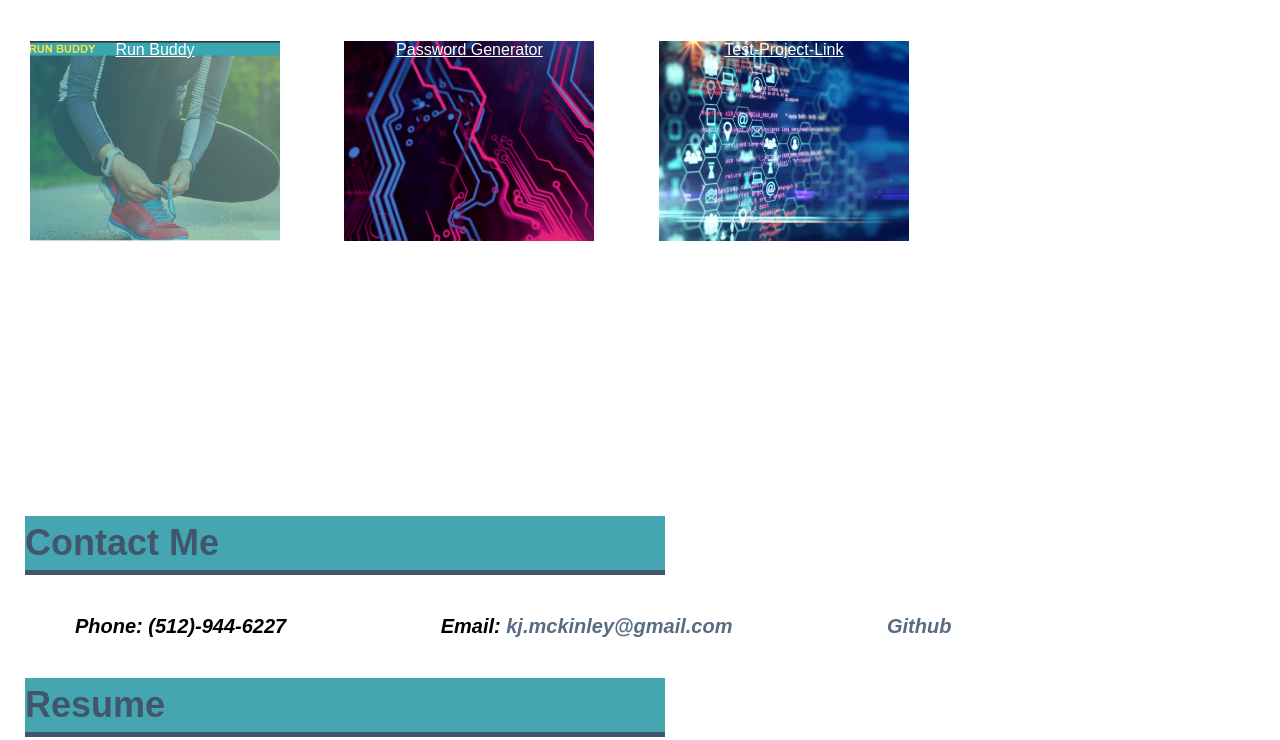
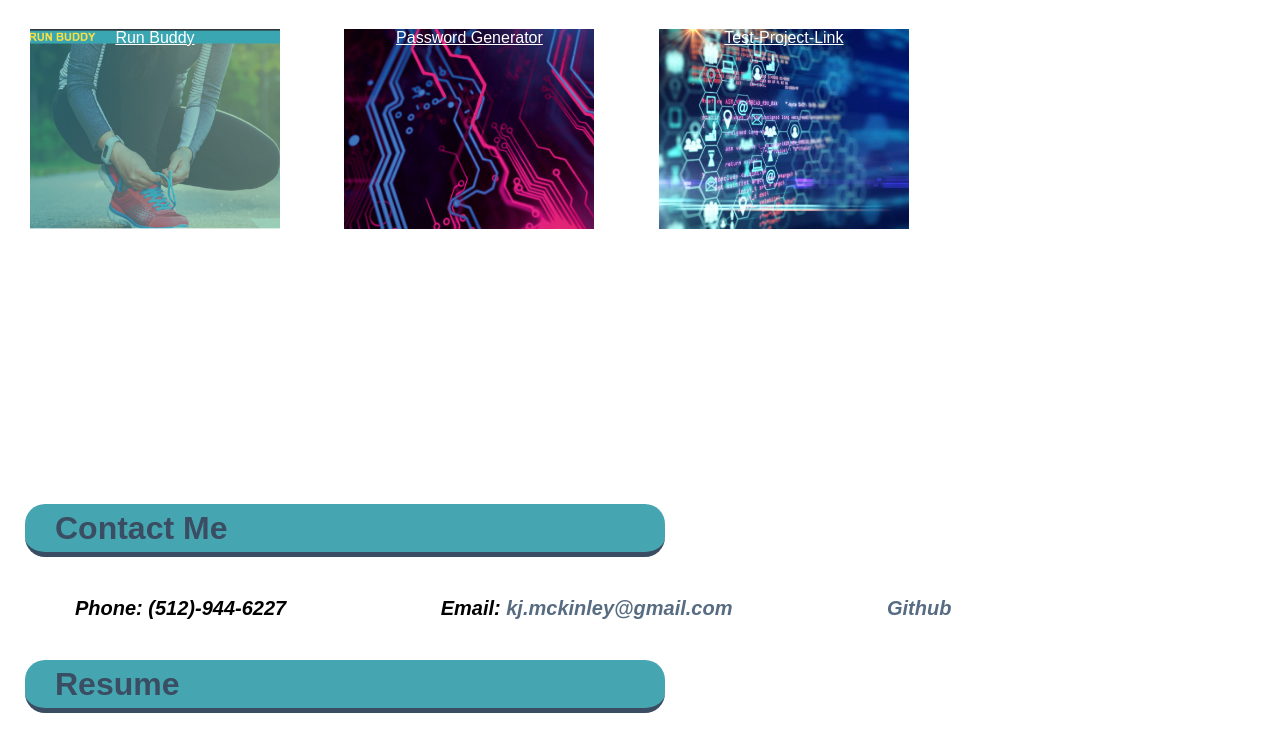
Before and after one commit to kjmckinley/portfolio, a plain HTML site: page index.html in a window 1280 px wide. Shown: the part 707-1447 px from the top of the page. Drawn offline with Linux system fonts and the light colour scheme.

Commit message:
added styling to <h> tags

```diff
--- a/assets/style.css
+++ b/assets/style.css
@@ -69,13 +69,15 @@ header nav ul li a {
 /* combined styling for headers in each section */
 .intro h2, .project-links h2, .professional-links h2, .resume-links h2 {
     line-height: 1.5;
-    font-size: 36px;
+    font-size: 32px;
     margin:30px 25px;
     width: 50%;
     background-color: #45a6b1;
-    color: rgb(65, 86, 108);
+    color: rgb(58, 77, 98);
     border-bottom: solid;
     border-width: thick;
+    border-radius: 20px;
+    padding-left: 30px;
 }
 
 .intro p {
```
